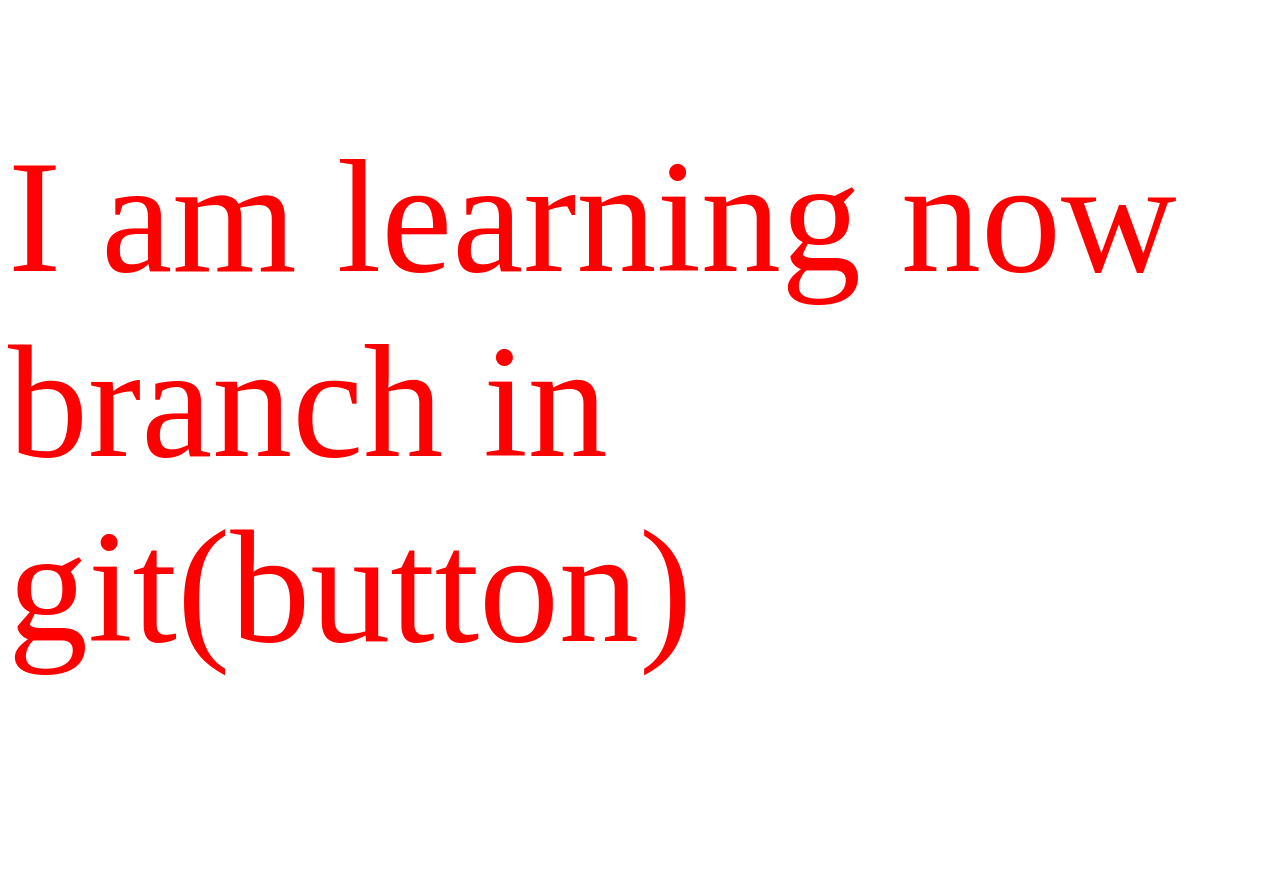
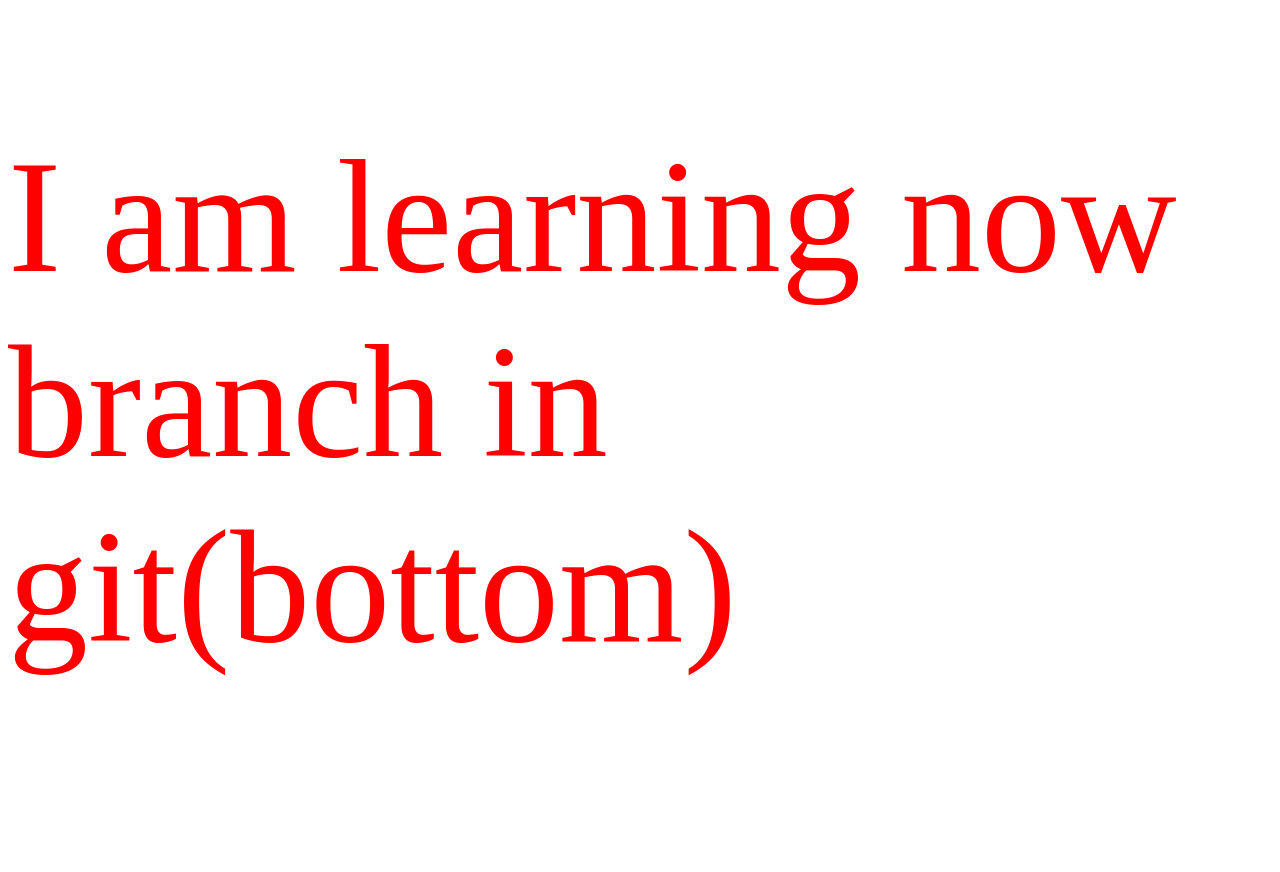
Before and after one commit to LMTanjil/LocalRepo, a plain HTML site: page index.html in a window 1280 px wide. Shown: the part 380-1252 px from the top of the page. Drawn offline with Linux system fonts and the light colour scheme.

```diff
--- a/index.html
+++ b/index.html
@@ -8,7 +8,7 @@
 </head>
 <body>
     <p>this is new repo</p>
-    <p>I am learning now branch in git(button)</p>
+    <p>I am learning now branch in git(bottom)</p>
     <p>I am learning how to merge brach branch using terminal and manage pull request using github </p>
 </body>
 </html>
```
